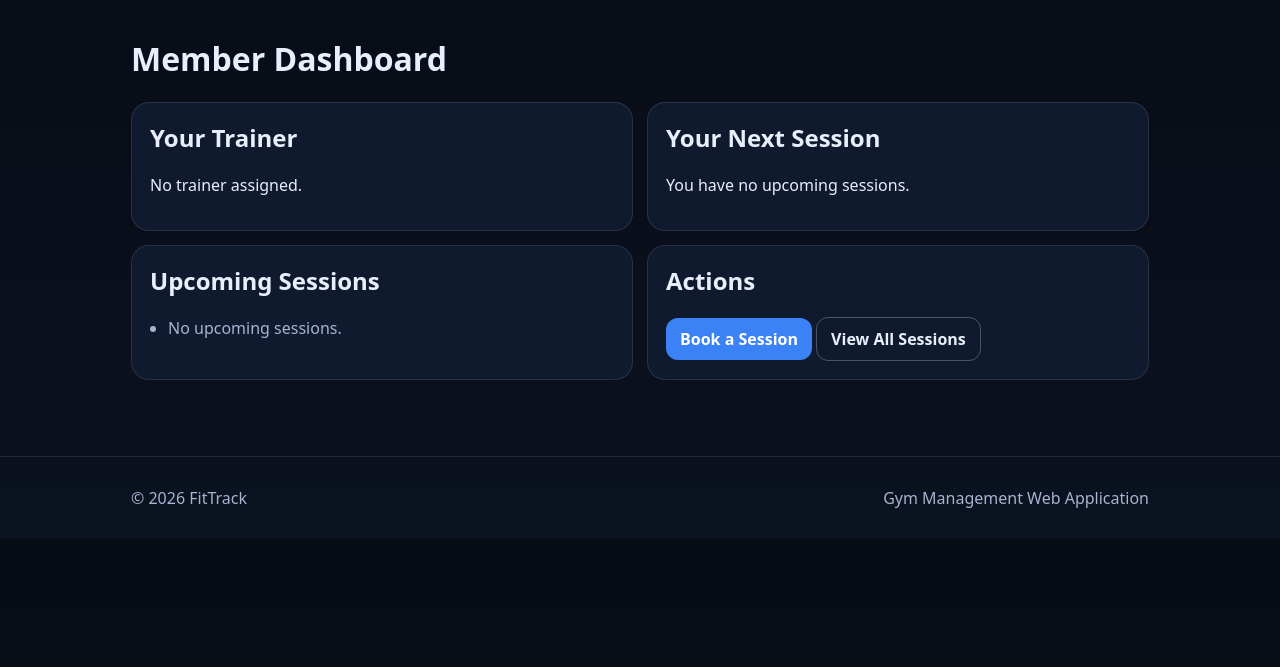
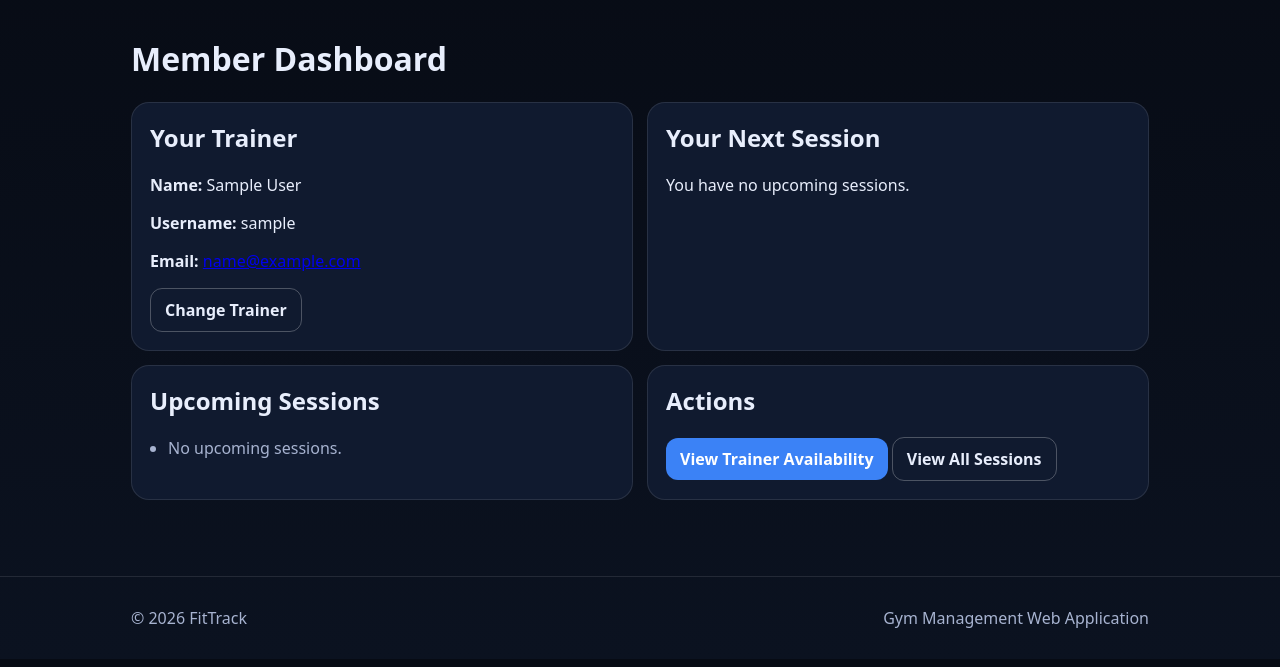
Before and after one commit to jtseib/Web-App-Development---Group-6, a Django app: page /dashboard/ in a window 1280 px wide. Shown: the part 119-786 px from the top of the page. Run offline with Django 5.2, Linux system fonts and the light colour scheme; a user stored in the database is signed in; tables that the repository leaves empty hold one stand-in row (values such as "Sample post").

Commit message:
Add trainer booking, calendar, and profile edits
Introduce trainer selection and booking flows, profile update forms, and calendar UI. Changes include:

- Register MemberProfile in admin and change MemberProfile.related_name to "clients".
- Add UserUpdateForm and TrainerSelectForm; wire client_profile view to allow updating user info.
- Add templates: select_trainer, trainer_available_sessions, trainer_available_calendar and enhance dashboard and client_profile templates for trainer info, session lists and booking actions.
- Add URL routes for trainer selection, trainer availability/calendar, and booking endpoints; adjust existing URLs organization.
- Implement new views for selecting a trainer, listing/booking trainer availability, and rendering a weekly availability calendar; update dashboard to surface trainer, next session and current week context.

These updates enable members to choose a trainer, view trainer availability (list + weekly calendar), and book sessions, plus basic profile editing from the client profile page.

```diff
--- a/JanGym/admin.py
+++ b/JanGym/admin.py
@@ -1,5 +1,7 @@
 from django.contrib import admin
-from .models import  GymHours, WorkoutPlan, Exercise, TimeSlot, WorkoutLog, WorkoutInstance, FAQ, TrainingProgram
+from .models import GymHours, WorkoutPlan, Exercise, TimeSlot, WorkoutLog, WorkoutInstance, FAQ, TrainingProgram, \
+    MemberProfile
+
 admin.site.register(GymHours)
 admin.site.register(WorkoutPlan)
 admin.site.register(Exercise)
@@ -8,3 +10,4 @@ admin.site.register(WorkoutLog)
 admin.site.register(WorkoutInstance)
 admin.site.register(FAQ)
 admin.site.register(TrainingProgram)
+admin.site.register(MemberProfile)
--- a/JanGym/models.py
+++ b/JanGym/models.py
@@ -147,7 +147,7 @@ class MemberProfile(models.Model):
         on_delete=models.SET_NULL,
         null=True,
         blank=True,
-        related_name="assigned_members"
+        related_name="clients"
     )
 
     def __str__(self):
--- a/JanGym/templates/dashboard.html
+++ b/JanGym/templates/dashboard.html
@@ -8,16 +8,31 @@
 
 <div class="grid">
 
-    <!-- Trainer -->
+    <!-- Trainer Card -->
     <div class="card">
         <h2>Your Trainer</h2>
 
         {% if trainer %}
-            <p>{{ trainer.username }}</p>
+            <div class="trainer-info">
+                <p><strong>Name:</strong> {{ trainer.first_name }} {{ trainer.last_name }}</p>
+                <p><strong>Username:</strong> {{ trainer.username }}</p>
+                <p><strong>Email:</strong>
+                    <a href="mailto:{{ trainer.email }}">{{ trainer.email }}</a>
+                </p>
+
+                <a class="btn btn-outline" href="{% url 'select_trainer' %}">
+                    Change Trainer
+                </a>
+            </div>
         {% else %}
             <p>No trainer assigned.</p>
+
+            <a class="btn" href="{% url 'select_trainer' %}">
+                Choose a Trainer
+            </a>
         {% endif %}
     </div>
+
 
     <!-- Next Session -->
     <div class="card">
@@ -28,22 +43,24 @@
                 <strong>{{ next_session.timeslot.start_time|date:"l, F j" }}</strong><br>
                 {{ next_session.timeslot.start_time|time:"g:i A" }} –
                 {{ next_session.timeslot.end_time|time:"g:i A" }}<br>
-                with {{ next_session.trainer.username }}
+                with {{ next_session.trainer.first_name }} {{ next_session.trainer.last_name }}
             </p>
         {% else %}
             <p>You have no upcoming sessions.</p>
         {% endif %}
     </div>
 
-    <!-- All Upcoming Sessions -->
+
+    <!-- Upcoming Sessions -->
     <div class="card">
         <h2>Upcoming Sessions</h2>
-        <ul>
+
+        <ul class="session-list">
             {% for session in upcoming_sessions %}
                 <li>
-                    {{ session.timeslot.start_time|date:"M j" }} —
+                    <strong>{{ session.timeslot.start_time|date:"M j" }}</strong> —
                     {{ session.timeslot.start_time|time:"g:i A" }}
-                    with {{ session.trainer.username }}
+                    with {{ session.trainer.first_name }} {{ session.trainer.last_name }}
                 </li>
             {% empty %}
                 <li>No upcoming sessions.</li>
@@ -51,13 +68,21 @@
         </ul>
     </div>
 
+
     <!-- Actions -->
     <div class="card">
         <h2>Actions</h2>
 
-        <a class="btn" href="{% url 'client_available_sessions' %}">
-            Book a Session
-        </a>
+        {% if trainer %}
+            <a class="btn"
+               href="{% url 'trainer_available_calendar' current_year current_week %}">
+                View Trainer Availability
+            </a>
+        {% else %}
+            <a class="btn" href="{% url 'select_trainer' %}">
+                Choose a Trainer
+            </a>
+        {% endif %}
 
         <a class="btn btn-outline" href="{% url 'client_sessions' %}">
             View All Sessions
--- a/JanGym/urls.py
+++ b/JanGym/urls.py
@@ -3,52 +3,49 @@ from . import views
 
 urlpatterns = [
 
-    # ---------------------------------------------------------
-    # PUBLIC / GENERAL
-    # ---------------------------------------------------------
+    # Public
     path('', views.index, name='index'),
     path('signup/', views.signup, name='signup'),
 
-    # ---------------------------------------------------------
-    # MEMBER DASHBOARD + MEMBER FEATURES
-    # ---------------------------------------------------------
-    path('dashboard/', views.dashboard, name='dashboard'),  # MEMBER dashboard
+    # Member dashboard + profile
+    path('dashboard/', views.dashboard, name='dashboard'),
     path('client-profile/', views.client_profile, name='client_profile'),
+
+    # Member sessions
     path('sessions/', views.client_sessions, name='client_sessions'),
     path('cancel-session/', views.cancel_session, name='cancel_session'),
     path('reschedule-session/', views.reschedule_session, name='reschedule_session'),
 
-    # Member booking system
-    path("client/available/", views.client_available_sessions, name="client_available_sessions"),
-    path("client/available/<int:year>/<int:week>/", views.client_available_sessions, name="client_available_sessions_week"),
-    path("client/book/<int:slot_id>/", views.book_session, name="book_session"),
+    # Trainer selection
+    path("client/select-trainer/", views.select_trainer, name="select_trainer"),
 
-    # ---------------------------------------------------------
-    # TRAINER DASHBOARD + TRAINER FEATURES
-    # ---------------------------------------------------------
+    # Member: view trainer availability + book
+    path("trainer/available/", views.trainer_available_sessions, name="trainer_available_sessions"),
+    path("trainer/book/<int:slot_id>/", views.book_trainer_slot, name="book_trainer_slot"),
+
+    # Trainer dashboard + calendar
     path("trainer/dashboard/", views.trainer_dashboard, name="trainer_dashboard"),
     path("trainer/calendar/", views.trainer_calendar, name="trainer_calendar"),
     path("trainer/calendar/<int:year>/<int:week>/", views.trainer_calendar, name="trainer_calendar_week"),
 
-    # Trainer availability
+    # Trainer availability management
     path('trainer/availability/', views.trainer_availability, name='trainer_availability'),
     path('trainer/availability/add/', views.add_availability, name='add_availability'),
     path('trainer/availability/default/', views.set_default_availability, name='set_default_availability'),
 
-    # Trainer booking view (seeing what clients booked)
-    path('sessions/available/', views.available_sessions, name='available_sessions'),
-
-    # ---------------------------------------------------------
-    # WORKOUTS / PROGRESS
-    # ---------------------------------------------------------
+    # Workouts
     path('workouts/', views.workouts, name='workouts'),
     path('progress/', views.log_workout_progress, name='log_workout_progress'),
 
-    # ---------------------------------------------------------
-    # GYM HOURS (ADMIN)
-    # ---------------------------------------------------------
+    # Gym hours
     path('hours/', views.HoursListView.as_view(), name='hours'),
     path('calendar/', views.MonthlyCalendarView.as_view(), name='calendar_month'),
     path('hours/update/<int:pk>/', views.UpdateHours.as_view(), name='update_hours'),
     path('hours/create/<int:year>/<int:month>/<int:day>/', views.CreateHours.as_view(), name='create_hours'),
+
+    # Member weekly availability calendar
+    path("trainer/available/<int:year>/<int:week>/",views.trainer_available_calendar,name="trainer_available_calendar"),
+    path('sessions/available/', views.available_sessions, name='available_sessions'),
+
+
 ]
--- a/JanGym/views.py
+++ b/JanGym/views.py
@@ -4,17 +4,17 @@ import datetime
 
 from django.contrib.auth.decorators import login_required
 from django.contrib.auth.forms import UserCreationForm
-from django.shortcuts import render, redirect
+from django.shortcuts import render, redirect, get_object_or_404
 from django.urls import reverse_lazy
 from django.views import View
 from django.views.generic import ListView, CreateView, UpdateView
 
-from .forms import GymHoursForm
+from .forms import GymHoursForm, UserUpdateForm, TrainerSelectForm
 from .models import (
     GymHours,
     WorkoutInstance,
     DefaultAvailability,
-    TrainerAvailability
+    TrainerAvailability, TimeSlot
 )
 
 
@@ -24,28 +24,45 @@ def index(request):
 
 from django.utils import timezone
 
-@login_required
+from django.utils import timezone
+from .models import WorkoutInstance, MemberProfile
+
 def dashboard(request):
     user = request.user
-    now = timezone.now()
 
-    # Trainer may not exist
-    trainer = getattr(user, "trainer", None)
+    # Ensure MemberProfile exists
+    try:
+        profile = user.memberprofile
+    except MemberProfile.DoesNotExist:
+        profile = None
 
-    # Upcoming sessions based on TimeSlot start_time
-    upcoming_sessions = (
-        WorkoutInstance.objects
-        .filter(member=user, timeslot__start_time__gte=now)
-        .order_by("timeslot__start_time")
-    )
+    trainer = profile.trainer if profile else None
 
-    next_session = upcoming_sessions.first()
+    # Query upcoming workout sessions
+    if profile:
+        upcoming_sessions = (
+            WorkoutInstance.objects
+            .filter(member=user, timeslot__start_time__gte=timezone.now())
+            .order_by("timeslot__start_time")
+        )
+        next_session = upcoming_sessions.first()
+    else:
+        upcoming_sessions = []
+        next_session = None
+
+    # Add current year + week for the booking calendar
+    today = timezone.now().date()
+    current_year = today.year
+    current_week = today.isocalendar().week
 
     return render(request, "dashboard.html", {
         "trainer": trainer,
+        "next_session": next_session,
         "upcoming_sessions": upcoming_sessions,
-        "next_session": next_session,
+        "current_year": current_year,
+        "current_week": current_week,
     })
+
 
 
 
@@ -80,7 +97,19 @@ def workouts(request):
 
 @login_required
 def client_profile(request):
-    return render(request, 'client_profile.html')
+    user = request.user
+
+    if request.method == "POST":
+        form = UserUpdateForm(request.POST, instance=user)
+        if form.is_valid():
+            form.save()
+            messages.success(request, "Your profile has been updated successfully.")
+            return redirect("client_profile")
+    else:
+        form = UserUpdateForm(instance=user)
+
+    return render(request, "client_profile.html", {
+        "form": form,})
 
 
 class UpdateHours(UpdateView):
@@ -313,33 +342,192 @@ def trainer_availability(request):
 def available_sessions(request):
     return render(request, 'available_sessions.html')
 
+from datetime import date, timedelta
+from django.shortcuts import render, redirect
+from django.contrib import messages
+from .models import MemberProfile, TrainerAvailability
+
+
 def client_available_sessions(request, year=None, week=None):
-    profile = request.user.memberprofile
+    user = request.user
+
+    # --- 1. Handle missing MemberProfile safely ---
+    try:
+        profile = user.memberprofile
+    except MemberProfile.DoesNotExist:
+        messages.error(request, "You must complete your profile before viewing available sessions.")
+        return redirect("dashboard")  # or wherever you want them to go
+
+    # --- 2. Ensure the client has a trainer assigned ---
     trainer = profile.trainer
-
     if trainer is None:
         return render(request, "no_trainer.html")
 
-    # Only show THIS trainer's availability
+    # --- 3. Determine the correct week ---
+    today = date.today()
+
+    if year is None or week is None:
+        year = today.year
+        week = today.isocalendar().week
+
+    # Monday of the requested week
+    week_start = date.fromisocalendar(year, week, 1)
+    week_days = [week_start + timedelta(days=i) for i in range(7)]
+
+    # --- 4. Query availability for THIS trainer only ---
     availability = TrainerAvailability.objects.filter(
         trainer=trainer,
         date__range=[week_days[0], week_days[-1]]
     ).order_by("date", "start_time")
 
+    # --- 5. Render template ---
+    return render(request, "client_available_sessions.html", {
+        "trainer": trainer,
+        "availability": availability,
+        "week_days": week_days,
+        "year": year,
+        "week": week,
+    })
 
-def book_session(request, slot_id):
-    slot = TrainerAvailability.objects.get(id=slot_id)
 
-    # Create workout instance
+def book_session(request, timeslot_id):
+    user = request.user
+
+    slot = get_object_or_404(TrainerAvailability, pk=timeslot_id)
+
+    # Create the workout session
     WorkoutInstance.objects.create(
+        member=user,
         trainer=slot.trainer,
-        member=request.user,
-        timeslot_start=slot.start_time,
-        timeslot_end=slot.end_time,
-        date=slot.date
+        timeslot=None,
+        status="confirmed"
     )
 
-
+    # Remove the availability slot so it cannot be double-booked
     slot.delete()
 
-    return redirect("client_sessions")
+    return redirect("dashboard")
+
+
+def select_trainer(request):
+    user = request.user
+
+    # Ensure profile exists
+    try:
+        profile = user.memberprofile
+    except MemberProfile.DoesNotExist:
+        messages.error(request, "You must complete your profile first.")
+        return redirect("dashboard")
+
+    if request.method == "POST":
+        form = TrainerSelectForm(request.POST)
+        if form.is_valid():
+            profile.trainer = form.cleaned_data["trainer"]
+            profile.save()
+            messages.success(request, "Trainer selected successfully.")
+            return redirect("dashboard")
+    else:
+        form = TrainerSelectForm()
+
+    return render(request, "select_trainer.html", {"form": form})
+
+def trainer_available_sessions(request):
+    user = request.user
+
+    # Ensure member profile exists
+    try:
+        profile = user.memberprofile
+    except MemberProfile.DoesNotExist:
+        messages.error(request, "You must complete your profile first.")
+        return redirect("dashboard")
+
+    trainer = profile.trainer
+    if not trainer:
+        return render(request, "error.html", {"message": "You do not have a trainer assigned."})
+
+    # Load future availability
+    available_slots = (
+        TrainerAvailability.objects
+        .filter(
+            trainer=trainer,
+            date__gte=timezone.now().date()
+        )
+        .order_by("date", "start_time")
+    )
+
+    return render(request, "trainer_available_sessions.html", {
+        "trainer": trainer,
+        "available_slots": available_slots,
+    })
+
+def book_trainer_slot(request, slot_id):
+    user = request.user
+
+    slot = get_object_or_404(TrainerAvailability, pk=slot_id)
+
+    # Create workout session
+    WorkoutInstance.objects.create(
+        member=user,
+        trainer=slot.trainer,
+        timeslot=None,  # You are not using TimeSlot anymore
+        status="confirmed"
+    )
+
+    # Remove the availability slot so it cannot be double-booked
+    slot.delete()
+
+    messages.success(request, "Session booked successfully!")
+    return redirect("dashboard")
+
+
+def trainer_available_calendar(request, year=None, week=None):
+    user = request.user
+
+    # Ensure member profile exists
+    try:
+        profile = user.memberprofile
+    except MemberProfile.DoesNotExist:
+        return render(request, "error.html", {"message": "No member profile found."})
+
+    trainer = profile.trainer
+    if not trainer:
+        return render(request, "error.html", {"message": "You do not have a trainer assigned."})
+
+    # Determine the week to display
+    today = datetime.date.today()
+    if year is None or week is None:
+        return redirect(
+            "trainer_available_calendar",
+            year=today.year,
+            week=today.isocalendar().week
+        )
+
+    # Get Monday of the requested week
+    monday = datetime.date.fromisocalendar(year, week, 1)
+    week_days = [monday + datetime.timedelta(days=i) for i in range(7)]
+
+    # Load availability for THIS trainer for the week
+    availability = TrainerAvailability.objects.filter(
+        trainer=trainer,
+        date__range=[week_days[0], week_days[-1]]
+    ).order_by("date", "start_time")
+
+    # Group availability by date (same as trainer calendar)
+    availability_by_date = {}
+    for a in availability:
+        key = a.date.strftime("%Y-%m-%d")
+        availability_by_date.setdefault(key, []).append(a)
+
+    # Time slots (6 AM → 10 PM) — same as trainer calendar
+    time_slots = [datetime.time(h, 0) for h in range(6, 22)]
+
+    context = {
+        "trainer": trainer,
+        "week_days": week_days,
+        "availability_by_date": availability_by_date,
+        "time_slots": time_slots,
+        "year": year,
+        "week": week,
+    }
+
+    return render(request, "trainer_available_calendar.html", context)
```
Also changed, not shown: JanGym/forms.py (+21 -0 lines), JanGym/templates/client_profile.html (+1 -9 lines), JanGym/templates/select_trainer.html (added, +14 -0 lines), JanGym/templates/trainer_available_calendar.html (added, +121 -0 lines), JanGym/templates/trainer_available_sessions.html (added, +25 -0 lines).
